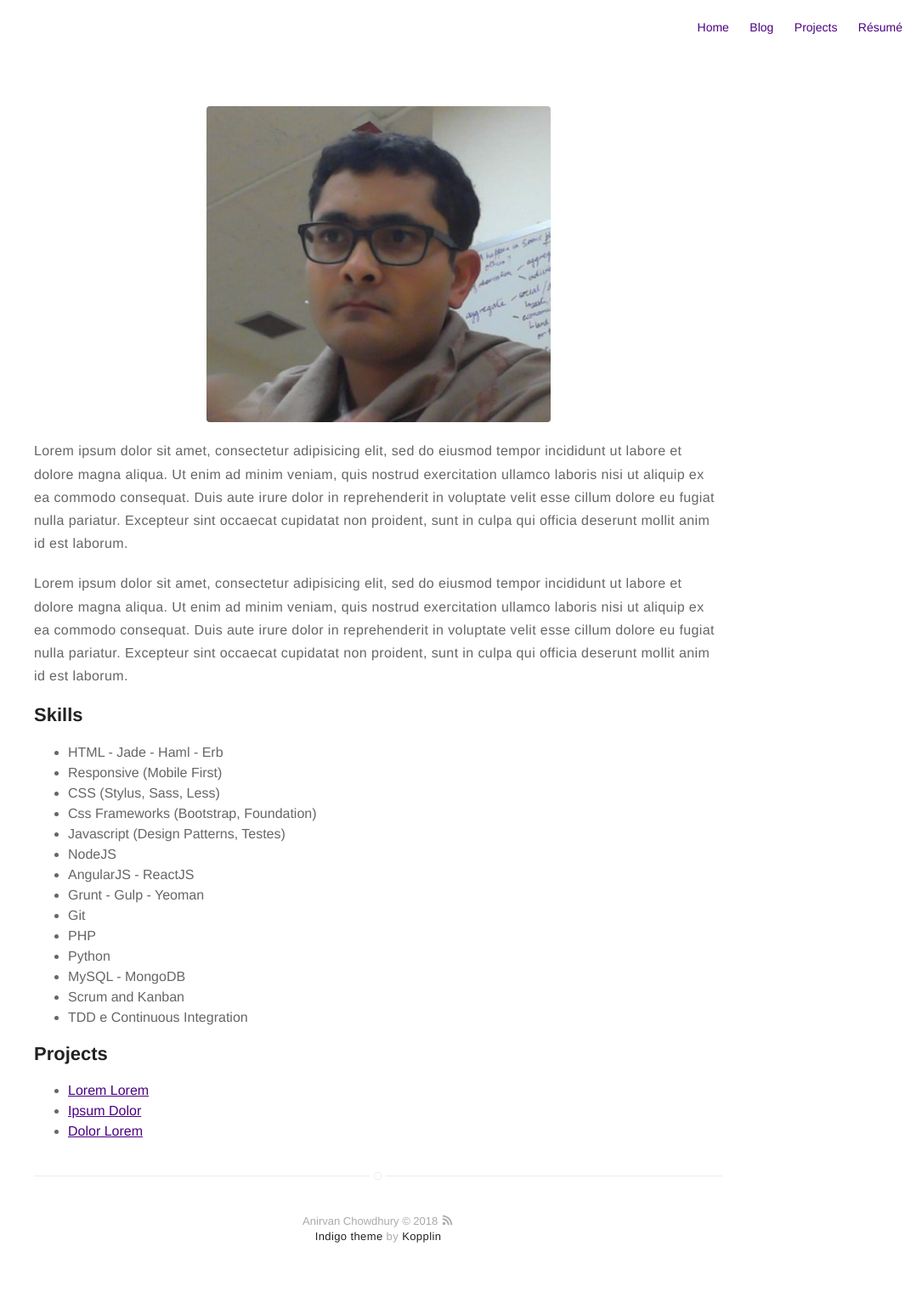
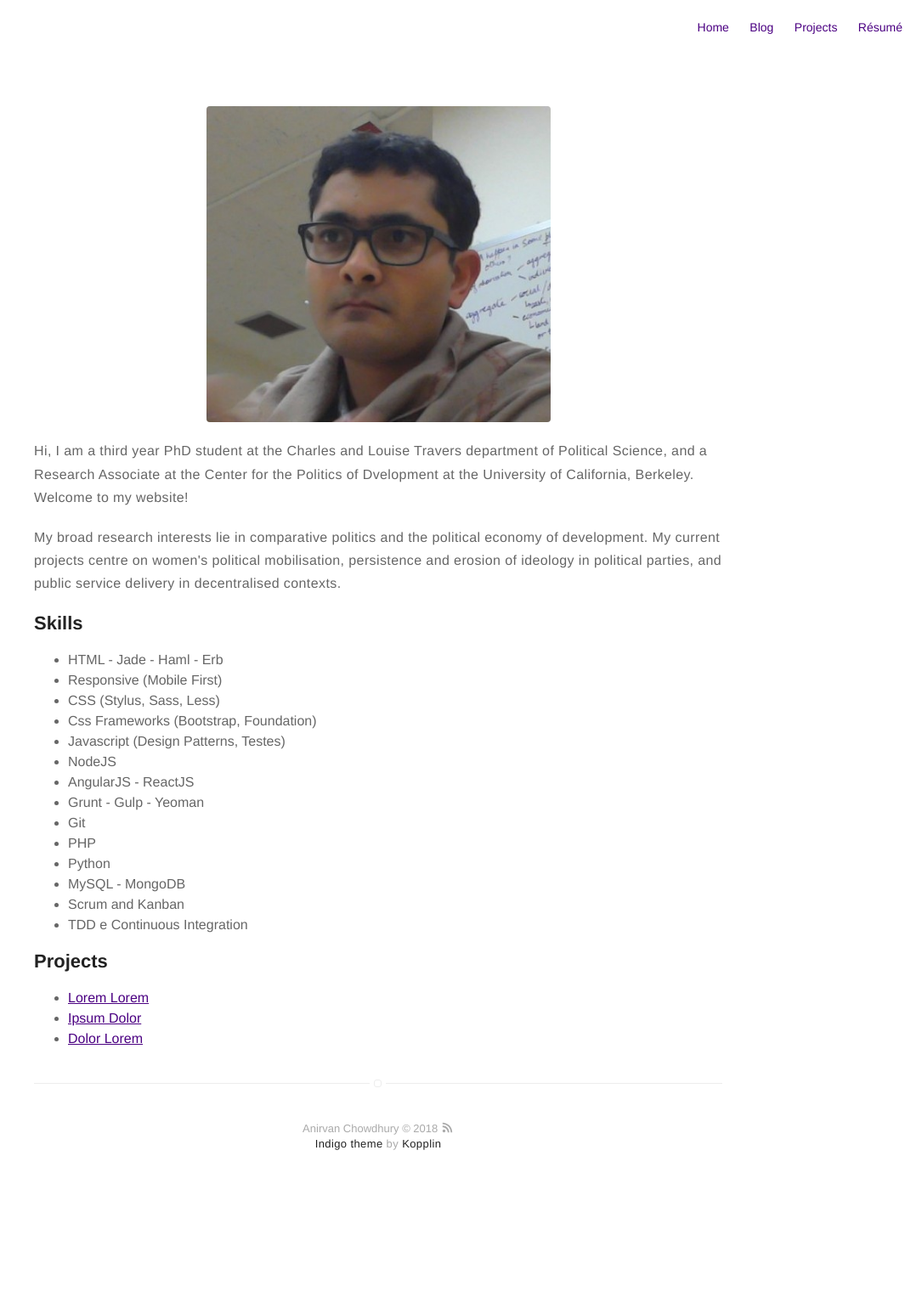
Before and after one commit to anirvanchowdhury/anirvanchowdhury.github.io, a Jekyll site: the page built from about.md, in a window 1280 px wide. Shown: the whole page at 85% size, without its empty margins (195-1280 px from the left). Built offline with Jekyll 4.4.1, drawn with Linux system fonts in a browser that asks for light colours; after the commit the page ends 1418 px from its top, so only the background shows below that.

Commit message:
about me update

```diff
--- a/about.md
+++ b/about.md
@@ -4,19 +4,9 @@ layout: page
 ---
 ![Profile Image]({{ site.url }}/{{ site.picture }})
 
-<p>Lorem ipsum dolor sit amet, consectetur adipisicing elit, sed do eiusmod
-tempor incididunt ut labore et dolore magna aliqua. Ut enim ad minim veniam,
-quis nostrud exercitation ullamco laboris nisi ut aliquip ex ea commodo
-consequat. Duis aute irure dolor in reprehenderit in voluptate velit esse
-cillum dolore eu fugiat nulla pariatur. Excepteur sint occaecat cupidatat non
-proident, sunt in culpa qui officia deserunt mollit anim id est laborum.</p>
+<p>Hi, I am a third year PhD student at the Charles and Louise Travers department of Political Science, and a Research Associate at the Center for the Politics of Dvelopment at the University of California, Berkeley. Welcome to my website!</p>
 
-<p>Lorem ipsum dolor sit amet, consectetur adipisicing elit, sed do eiusmod
-tempor incididunt ut labore et dolore magna aliqua. Ut enim ad minim veniam,
-quis nostrud exercitation ullamco laboris nisi ut aliquip ex ea commodo
-consequat. Duis aute irure dolor in reprehenderit in voluptate velit esse
-cillum dolore eu fugiat nulla pariatur. Excepteur sint occaecat cupidatat non
-proident, sunt in culpa qui officia deserunt mollit anim id est laborum.</p>
+<p>My broad research interests lie in comparative politics and the political economy of development. My current projects centre on women's political mobilisation, persistence and erosion of ideology in political parties, and public service delivery in decentralised contexts.</p>
 
 <h2>Skills</h2>
 
```
